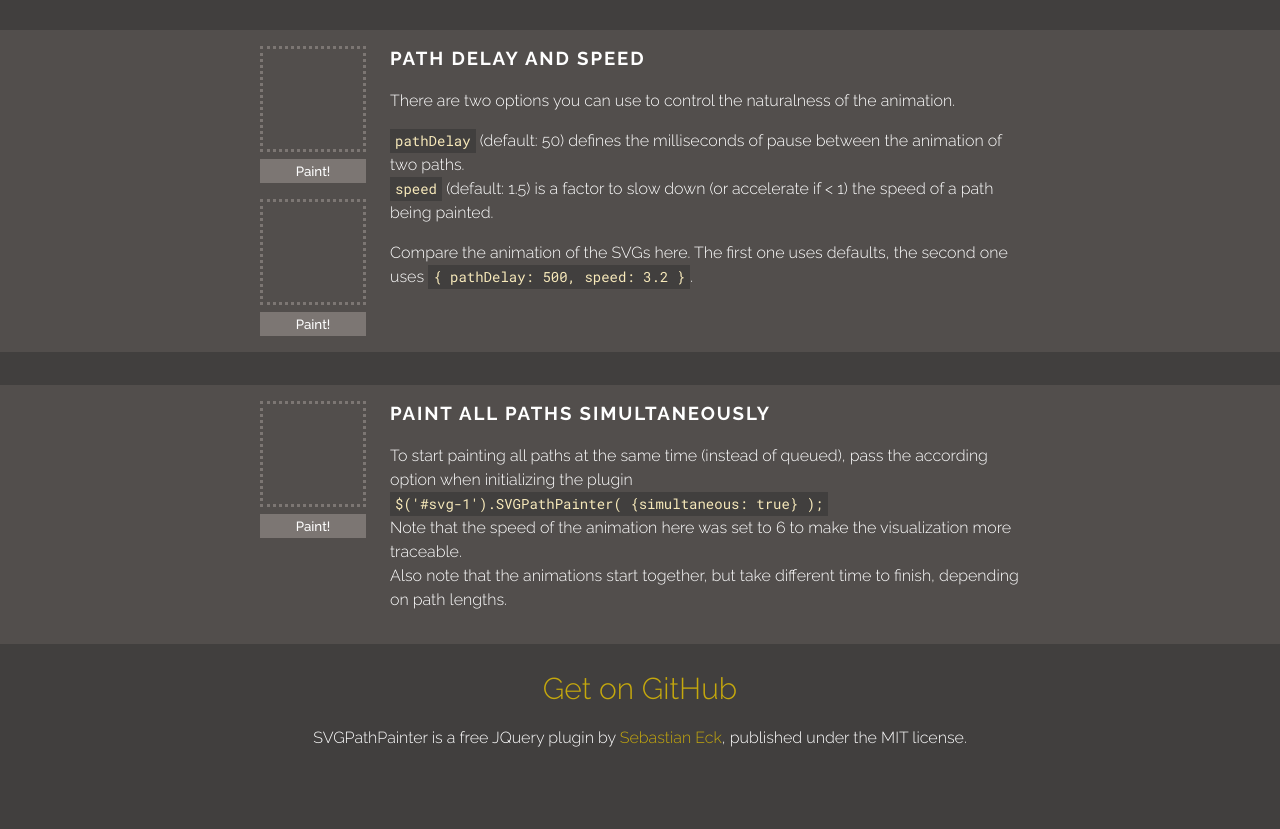
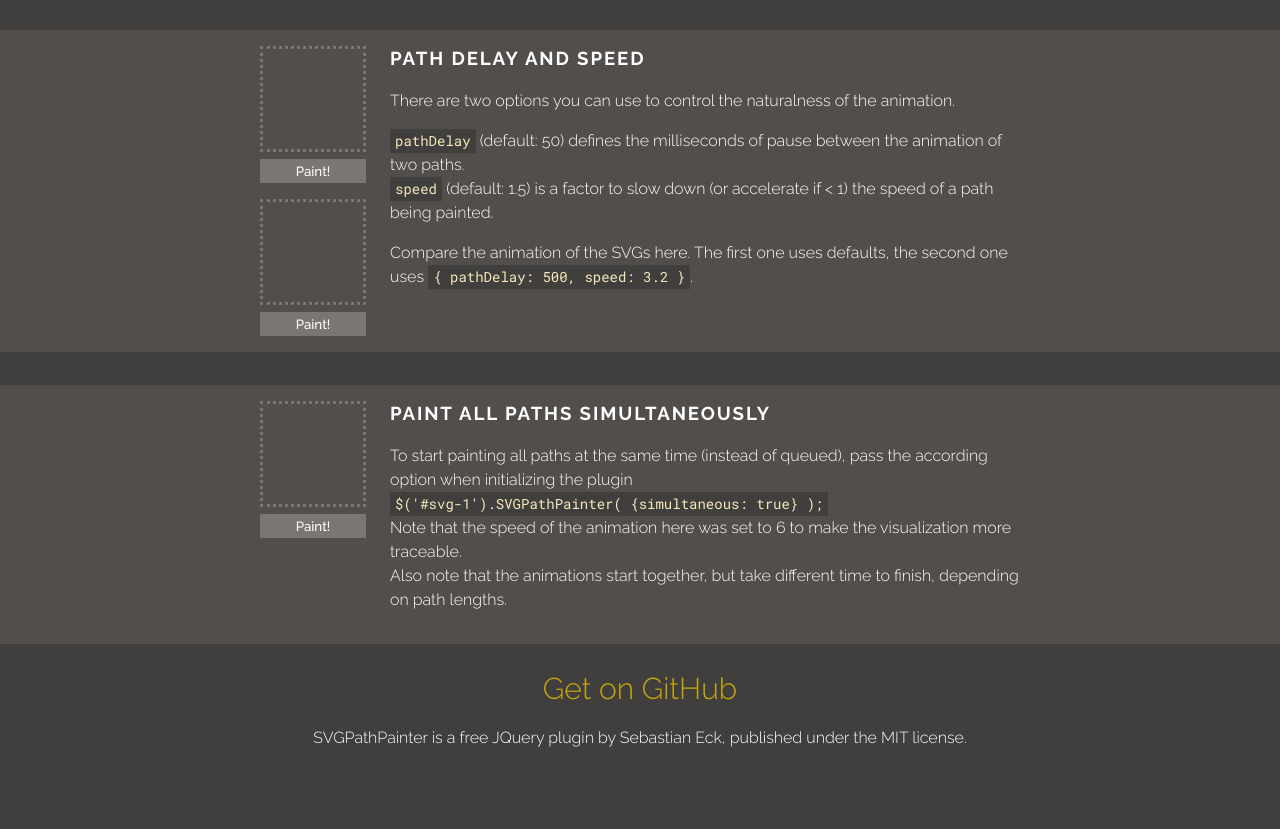
Before and after one commit to code-shambles/SVGPathPainter, a website: page index.html in a window 1280 px wide. Shown: the part 2149-2978 px from the top of the page. Drawn offline with nearby package versions, Linux system fonts and the light colour scheme.

Commit message:
Update index.html

```diff
--- a/index.html
+++ b/index.html
@@ -340,8 +340,7 @@
     <h2><a href="https://github.com/code-shambles/SVGPathPainter">Get on GitHub</a>
     </h2>
     <p class="wrapper" style="text-align: center; margin-bottom: 50px;">
-        SVGPathPainter is a free JQuery plugin by
-        <a href="https://eckstase.de" target="_blank">Sebastian Eck</a>,
+        SVGPathPainter is a free JQuery plugin by Sebastian Eck,
         published under the MIT license.</p>
 </footer>
 
@@ -352,6 +351,7 @@
 <script src="SVGPathPainter-1.0.2.js"></script>
 
 <script>
+    /* Let's get romantic with htis super old JS */
     $(document).ready(function () {
         var $setup1, $setup2, $ex2, $ex3, $ex4_1, $ex4_2, $ex5;
         // title
```
